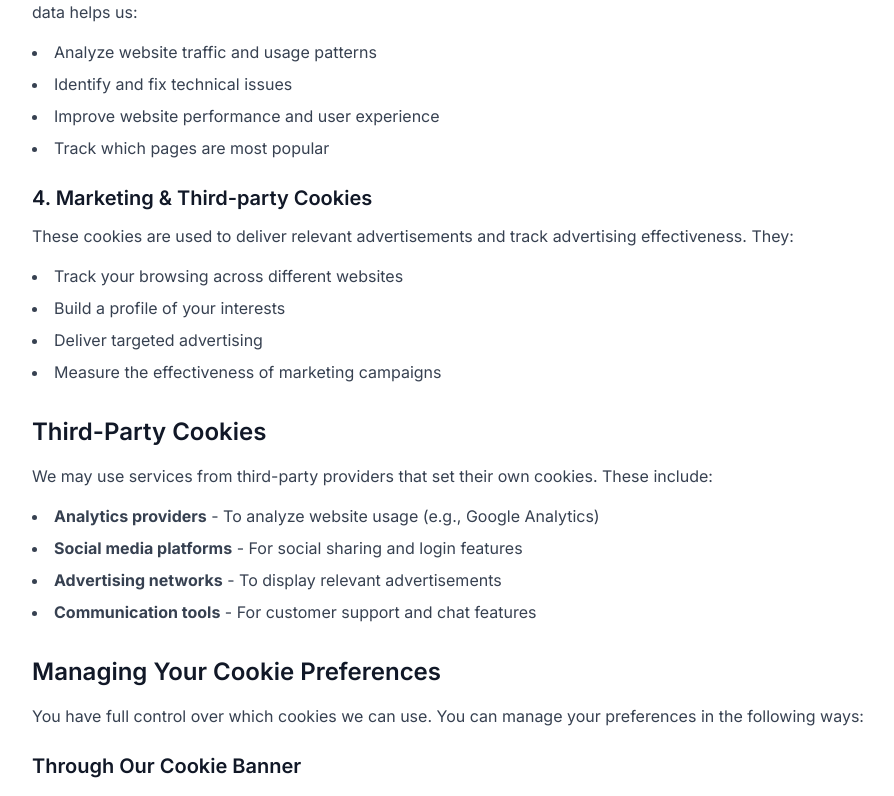
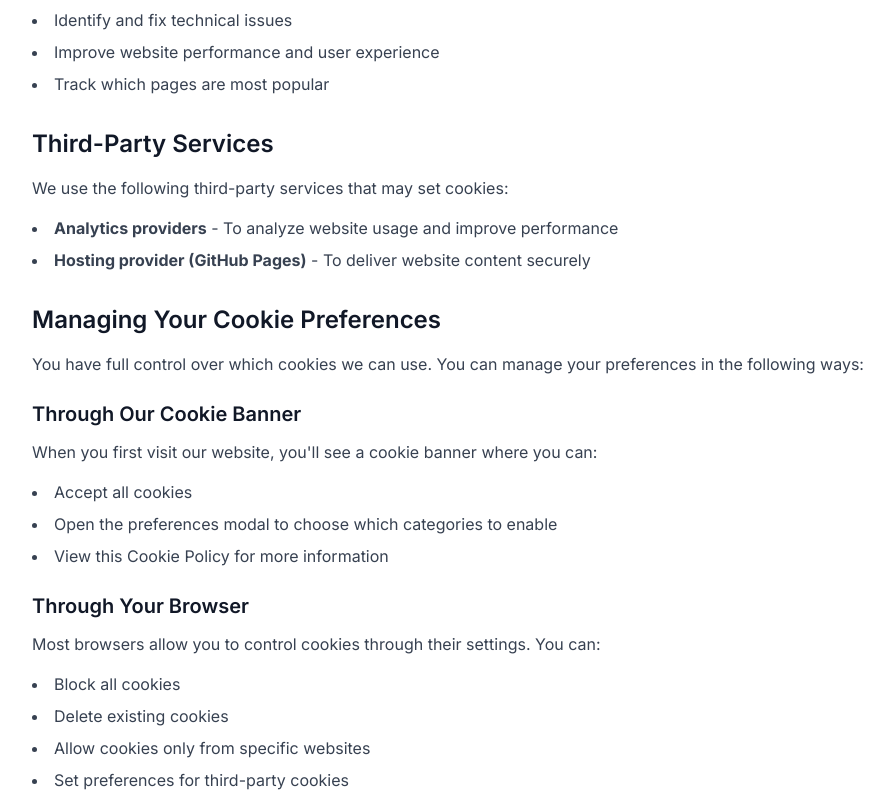
Before and after one commit to ocilab25/gaugon-website, a Next.js app: page /cookie-policy in a window 1280 px wide. Shown: the part 1064-1860 px from the top of the page, without its empty margins (160-1054 px from the left). Built offline with nearby package versions, Linux system fonts and the light colour scheme.

Commit message:
Update legal pages: remove unused features (auth, live chat, ads, social login), update dates

```diff
--- a/app/cookie-policy/page.tsx
+++ b/app/cookie-policy/page.tsx
@@ -36,7 +36,6 @@ export default function CookiePolicyPage() {
                     <ul className="list-disc list-inside text-gray-700 mb-4 space-y-2">
                         <li>Security and fraud prevention</li>
                         <li>Network management and accessibility</li>
-                        <li>Session management and authentication</li>
                         <li>Load balancing</li>
                     </ul>
 
@@ -48,7 +47,6 @@ export default function CookiePolicyPage() {
                         <li>Remember your preferences and settings</li>
                         <li>Personalize content based on your interactions</li>
                         <li>Save your cookie consent preferences</li>
-                        <li>Enable interactive features like live chat</li>
                     </ul>
 
                     <h3 className="text-xl font-semibold text-gray-900 mt-6 mb-3">3. Performance & Analytics Cookies</h3>
@@ -63,26 +61,13 @@ export default function CookiePolicyPage() {
                         <li>Track which pages are most popular</li>
                     </ul>
 
-                    <h3 className="text-xl font-semibold text-gray-900 mt-6 mb-3">4. Marketing & Third-party Cookies</h3>
+                    <h2 className="text-2xl font-semibold text-gray-900 mt-8 mb-4">Third-Party Services</h2>
                     <p className="text-gray-700 mb-4">
-                        These cookies are used to deliver relevant advertisements and track advertising effectiveness. They:
+                        We use the following third-party services that may set cookies:
                     </p>
                     <ul className="list-disc list-inside text-gray-700 mb-4 space-y-2">
-                        <li>Track your browsing across different websites</li>
-                        <li>Build a profile of your interests</li>
-                        <li>Deliver targeted advertising</li>
-                        <li>Measure the effectiveness of marketing campaigns</li>
-                    </ul>
-
-                    <h2 className="text-2xl font-semibold text-gray-900 mt-8 mb-4">Third-Party Cookies</h2>
-                    <p className="text-gray-700 mb-4">
-                        We may use services from third-party providers that set their own cookies. These include:
-                    </p>
-                    <ul className="list-disc list-inside text-gray-700 mb-4 space-y-2">
-                        <li><strong>Analytics providers</strong> - To analyze website usage (e.g., Google Analytics)</li>
-                        <li><strong>Social media platforms</strong> - For social sharing and login features</li>
-                        <li><strong>Advertising networks</strong> - To display relevant advertisements</li>
-                        <li><strong>Communication tools</strong> - For customer support and chat features</li>
+                        <li><strong>Analytics providers</strong> - To analyze website usage and improve performance</li>
+                        <li><strong>Hosting provider (GitHub Pages)</strong> - To deliver website content securely</li>
                     </ul>
 
                     <h2 className="text-2xl font-semibold text-gray-900 mt-8 mb-4">Managing Your Cookie Preferences</h2>
@@ -140,8 +125,7 @@ export default function CookiePolicyPage() {
                     <div className="bg-gray-50 p-6 rounded-lg border border-gray-200 mt-4">
                         <p className="text-gray-700 mb-2"><strong>Email:</strong> support@gaugon.com</p>
                         <p className="text-gray-700 mb-2"><strong>Phone:</strong> +1 (407) 668-2684</p>
-                        <p className="text-gray-700 mb-2"><strong>Website:</strong> https://app.gaugon.com</p>
-                        <p className="text-gray-700"><strong>WhatsApp:</strong> +1 (407) 668-2684</p>
+                        <p className="text-gray-700"><strong>Website:</strong> https://app.gaugon.com</p>
                     </div>
 
                     <div className="mt-12 p-6 bg-primary/10 border-l-4 border-primary rounded">
--- a/app/privacy-policy/page.tsx
+++ b/app/privacy-policy/page.tsx
@@ -1,5 +1,5 @@
 export default function PrivacyPolicyPage() {
-    const lastUpdated = "December 9, 2024";
+    const lastUpdated = "December 9, 2025";
 
     return (
         <main className="pt-20">
```
